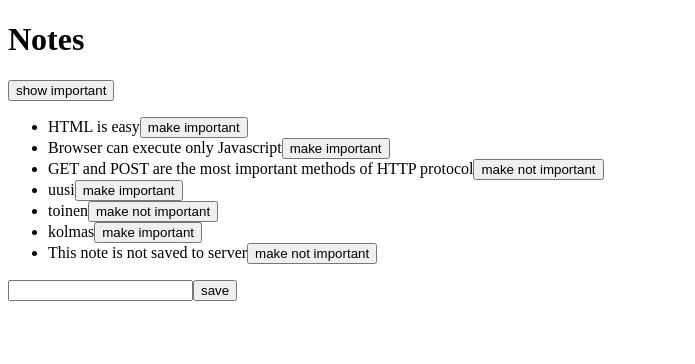
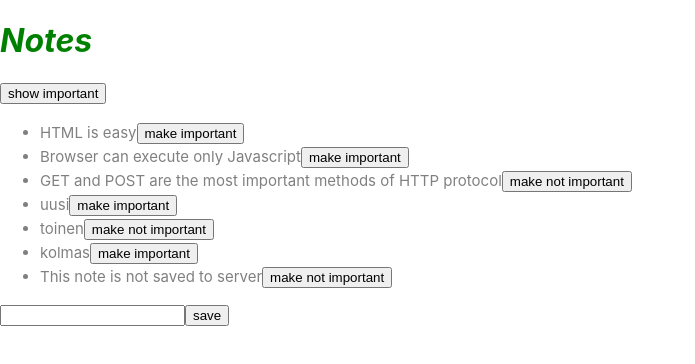
Before and after one commit to mika-alaoutinen/fullstack-open, a React (Create React App) app in the folder hiekkalaatikko/part2/: page / in a window 1280 px wide. Shown: the top 364 px of the page, without its empty margins (0-695 px from the left). Built offline with nearby package versions, Linux system fonts and the light colour scheme; data requests are answered from the project's data file.

Commit message:
Osa 2 e demo

```diff
--- a/hiekkalaatikko/part2/src/App.js
+++ b/hiekkalaatikko/part2/src/App.js
@@ -1,17 +1,18 @@
-import axios from "axios";
 import React, { useEffect, useState } from 'react'
 import Note from './components/Note'
 import noteService from './services/notes'
+import Notification from "./components/Notification";
 
 const App = () => {
   // State management:
   const [notes, setNotes] = useState([])
   const [newNote, setNewNote] = useState("")
   const [showAll, setShowAll] = useState(true)
+  const [errorMessage, setErrorMessage] = useState(null)
 
   useEffect(() => {
-    noteService.getAll()
-      .then(initialNotes => setNotes(initialNotes))
+    noteService.getAll().then(initialNotes =>
+      setNotes(initialNotes))
   })
 
   const notesToShow = showAll
@@ -23,11 +24,12 @@ const App = () => {
     const changedNote = { ...note, important: !note.important }
 
     noteService.update(id, changedNote)
-      .then(returnedNote => setNotes(
-        notes.map(note => note.id !== id ? note : returnedNote)))
+      .then(returnedNote => setNotes(notes.map(
+        note => note.id !== id ? note : returnedNote)))
       .catch(error => {
-        alert(`the note '${note.content}' was already deleted from server`)
-        setNotes(notes.filter(n => n.id !== id))
+        setErrorMessage(`Note '${note.content}' was already removed from server`)
+        setTimeout(() => setErrorMessage(null), 2000);
+        setNotes(notes.filter(note => note.id !== id))
       })
   }
 
@@ -58,6 +60,7 @@ const App = () => {
   return (
     <div>
       <h1>Notes</h1>
+      <Notification message={errorMessage} />
 
       <div>
         <button onClick={() => setShowAll(!showAll)}>
--- a/hiekkalaatikko/part2/src/components/Note.js
+++ b/hiekkalaatikko/part2/src/components/Note.js
@@ -6,7 +6,7 @@ const Note = ({ note, toggleImportance  }) => {
     : 'make important'
 
   return (
-    <li>
+    <li className='note'>
       {note.content}
       <button onClick={toggleImportance}>{label}</button>
     </li>
--- /dev/null
+++ b/hiekkalaatikko/part2/src/components/Notification.js
@@ -0,0 +1,11 @@
+import React from 'react'
+
+const Notification = ({ message }) => {
+  if (message === null) {
+    return null
+  }
+
+  return <div className="error">{message}</div>
+}
+
+export default Notification
--- a/hiekkalaatikko/part2/src/index.css
+++ b/hiekkalaatikko/part2/src/index.css
@@ -11,3 +11,24 @@ code {
   font-family: source-code-pro, Menlo, Monaco, Consolas, 'Courier New',
     monospace;
 }
+
+h1 {
+  color: green;
+  font-style: italic;
+}
+
+.error {
+  color: red;
+  background: lightgrey;
+  font-size: 20px;
+  border-style: solid;
+  border-radius: 5px;
+  padding: 10px;
+  margin-bottom: 10px;
+}
+
+.note {
+  color: grey;
+  padding-top: 3px;
+  font-size: 15px;
+}
--- a/hiekkalaatikko/part2/src/index.js
+++ b/hiekkalaatikko/part2/src/index.js
@@ -1,5 +1,6 @@
 import React from 'react'
 import ReactDOM from 'react-dom'
-import App from "./App";
+import App from "./App"
+import "./index.css"
 
 ReactDOM.render(<App />, document.getElementById('root'))
```
